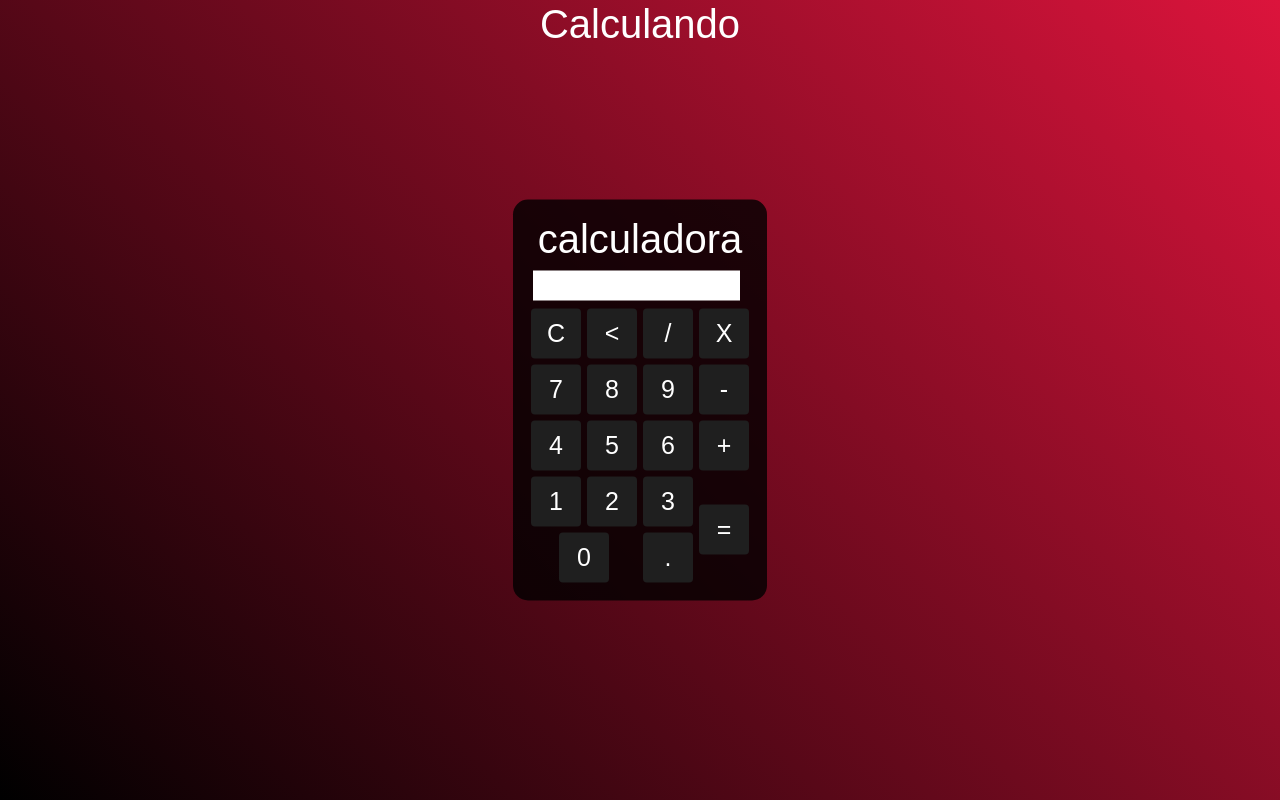
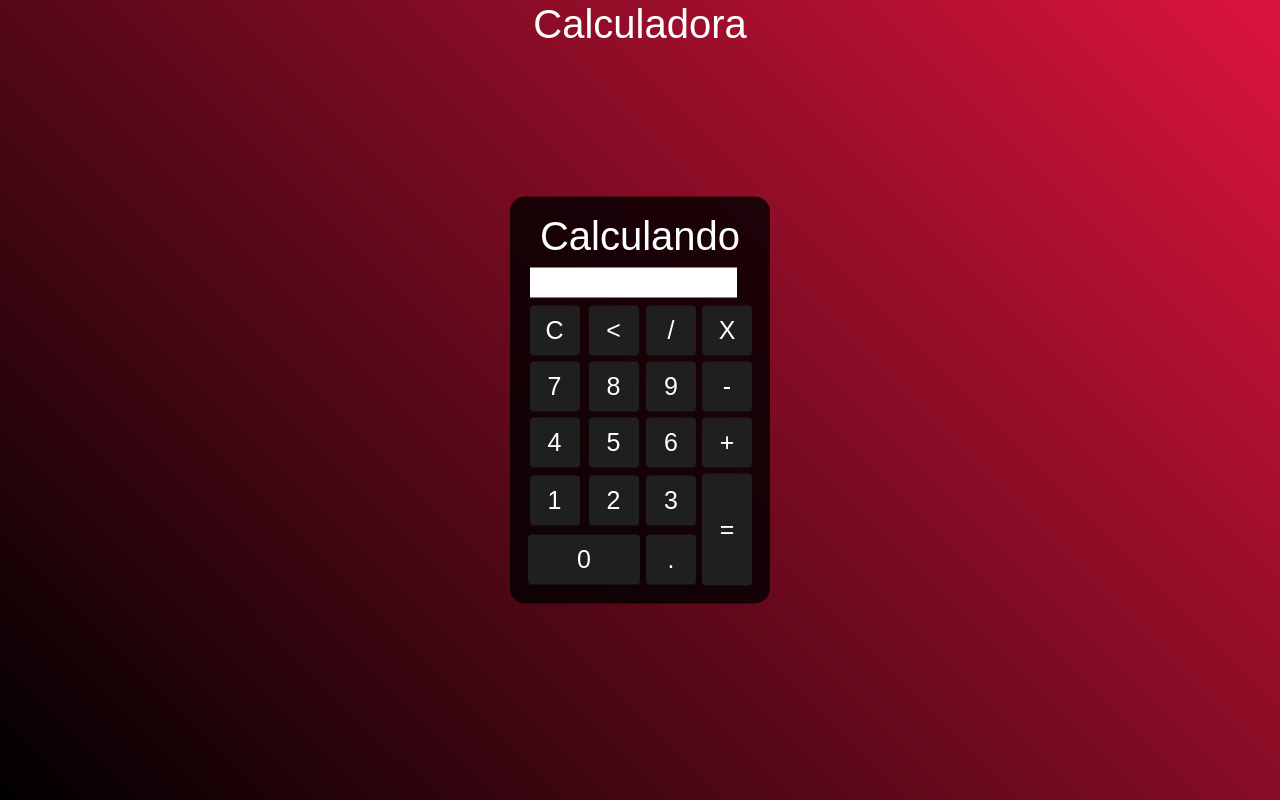
Before and after one commit to madogap/Calculadora, a plain HTML site: page index2.html in a window 1280 px wide. Drawn offline with nearby package versions, Linux system fonts and the light colour scheme.

Commit message:
Update
<td rowspan="2"><button class="btn" style="height:112px;"
<td colspan="2"><button class="btn" style="width: 112px;" <td colspan="2"><button class="btn" style="width: 112px;"

```diff
--- a/index2.html
+++ b/index2.html
@@ -15,9 +15,9 @@
 
 <body>
     <div class="fundo">
-        <h1>Calculando</h1>
+        <h1>Calculadora</h1>
         <div class="calculadora">
-            <h1>calculadora</h1>
+            <h1>Calculando</h1>
             <p id="resultado"></p>
             <table>
                 <tr>
@@ -47,10 +47,10 @@
                     <td><button class="btn" onclick="insert('1')">1</button></td>
                     <td><button class="btn" onclick="insert('2')">2</button></td>
                     <td><button class="btn" onclick="insert('3')">3</button></td>
-                    <td rowspan="2"><button class="btn" style="height:50px;" onclick="calcular()">=</button></td>
+                    <td rowspan="2"><button class="btn" style="height:112px;" onclick="calcular()">=</button></td>
                 </tr>
                 <tr>
-                    <td colspan="2"><button class="btn" onclick="insert('0')">0</button></td>
+                    <td colspan="2"><button class="btn" style="width: 112px;" onclick="insert('0')">0</button></td>
                     <td><button class="btn" ; onclick="insert('.')">.</button></td>
                 </tr>
             </table>
```
